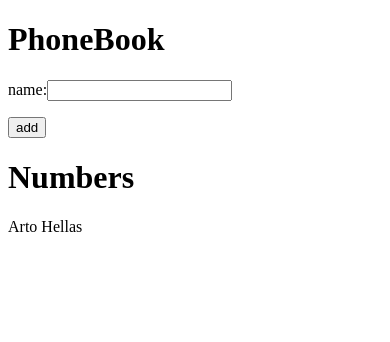
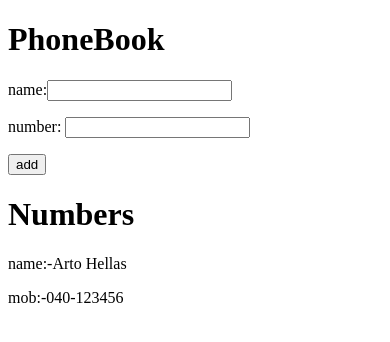
Before and after one commit to Chinmaya255696/full-stack-open-2023, a React (Vite) app in the folder part2/PhoneBook/: page / in a window 390 px wide. Shown: the top 342 px of the page. Built offline with nearby package versions, Linux system fonts and the light colour scheme.

Commit message:
Completed Exercise_:2.8: The Phonebook Step3

```diff
--- a/part2/PhoneBook/src/App.jsx
+++ b/part2/PhoneBook/src/App.jsx
@@ -1,13 +1,16 @@
-import { useState } from "react";
+ import { useState } from "react";
 
 function App() {
-  const [persons, setPersons] = useState([{ name: "Arto Hellas" }]);
+  const [persons, setPersons] = useState([
+    { id:1 , name: "Arto Hellas", number: "040-123456" },
+  ]);
 
   const [newName, setNewName] = useState("");
+  const [newNumber, setNewNumber] = useState("");
 
   const handleAdd = (event) => {
     event.preventDefault();
-    const personObject = { name: newName };
+    const personObject = {id:persons.length+1, name: newName , number: newNumber};
 
     const isPresent = persons.some(
       (person) => person.name === personObject.name
@@ -16,10 +19,16 @@ function App() {
       ? alert(`${newName} is already present in the PhoneBook.`)
       : setPersons(persons.concat(personObject));
     setNewName("");
+    setNewNumber("");
   };
   const handleSetNewName = (event) => {
+
+    setNewName(event.target.value);
+  };
+
+  const handleSetNewNumber = (event) => {
     console.log(event.target.value);
-    setNewName(event.target.value);
+    setNewNumber(event.target.value);
   };
 
   return (
@@ -30,13 +39,19 @@ function App() {
           name:
           <input value={newName} onChange={handleSetNewName} />
         </p>
+        <p>
+          number: <input value={newNumber} onChange={handleSetNewNumber} />
+        </p>
         <button type="submit" onClick={handleAdd}>
           add
         </button>
       </form>
       <h1>Numbers</h1>
       {persons.map((person) => (
-        <div key={person.id}>{person.name}</div>
+        <div key={person.id}>
+       <p> name:-{person.name} </p>
+        <p>mob:-{person.number}</p>
+        </div>
       ))}
     </>
   );
```
